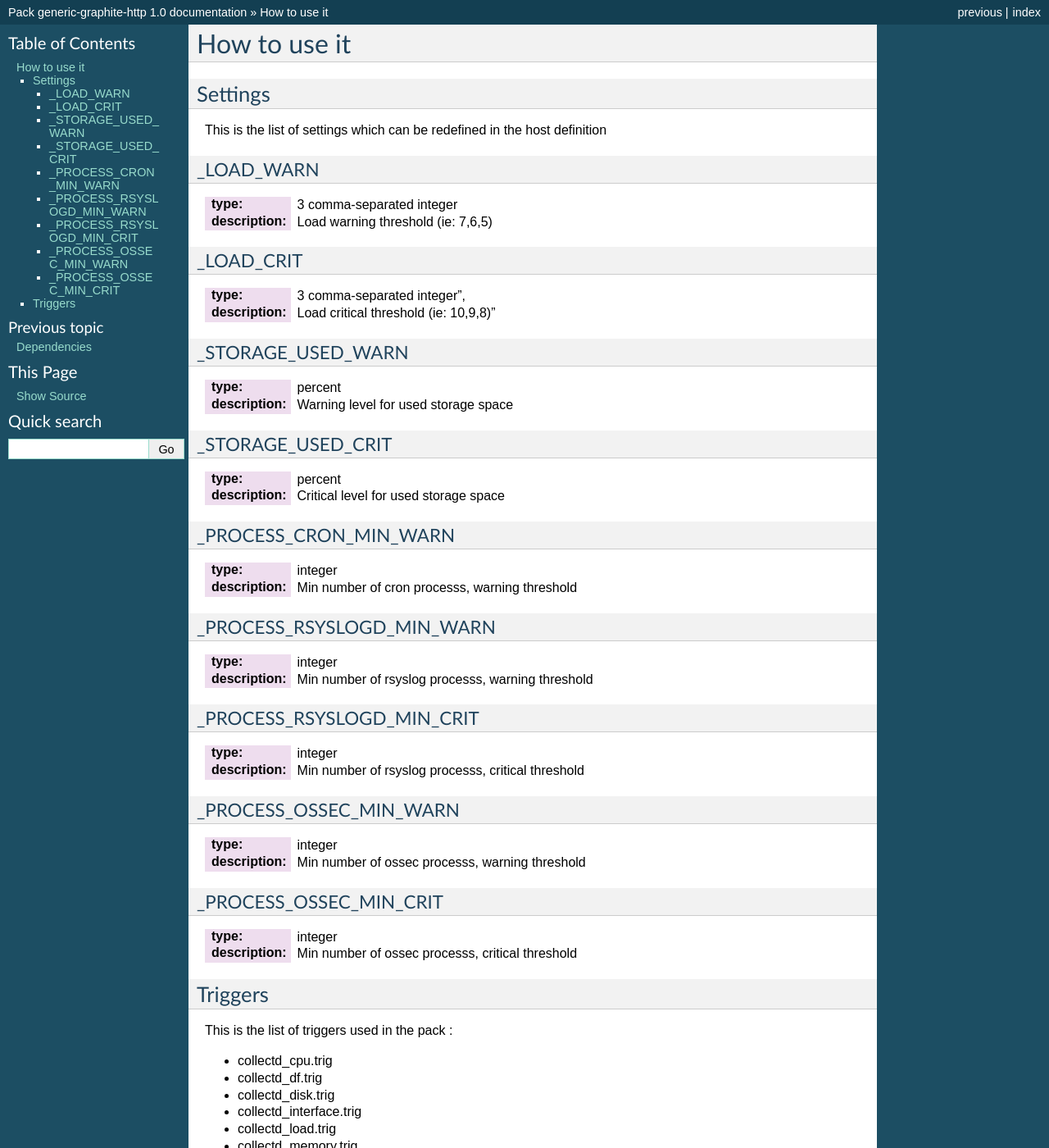
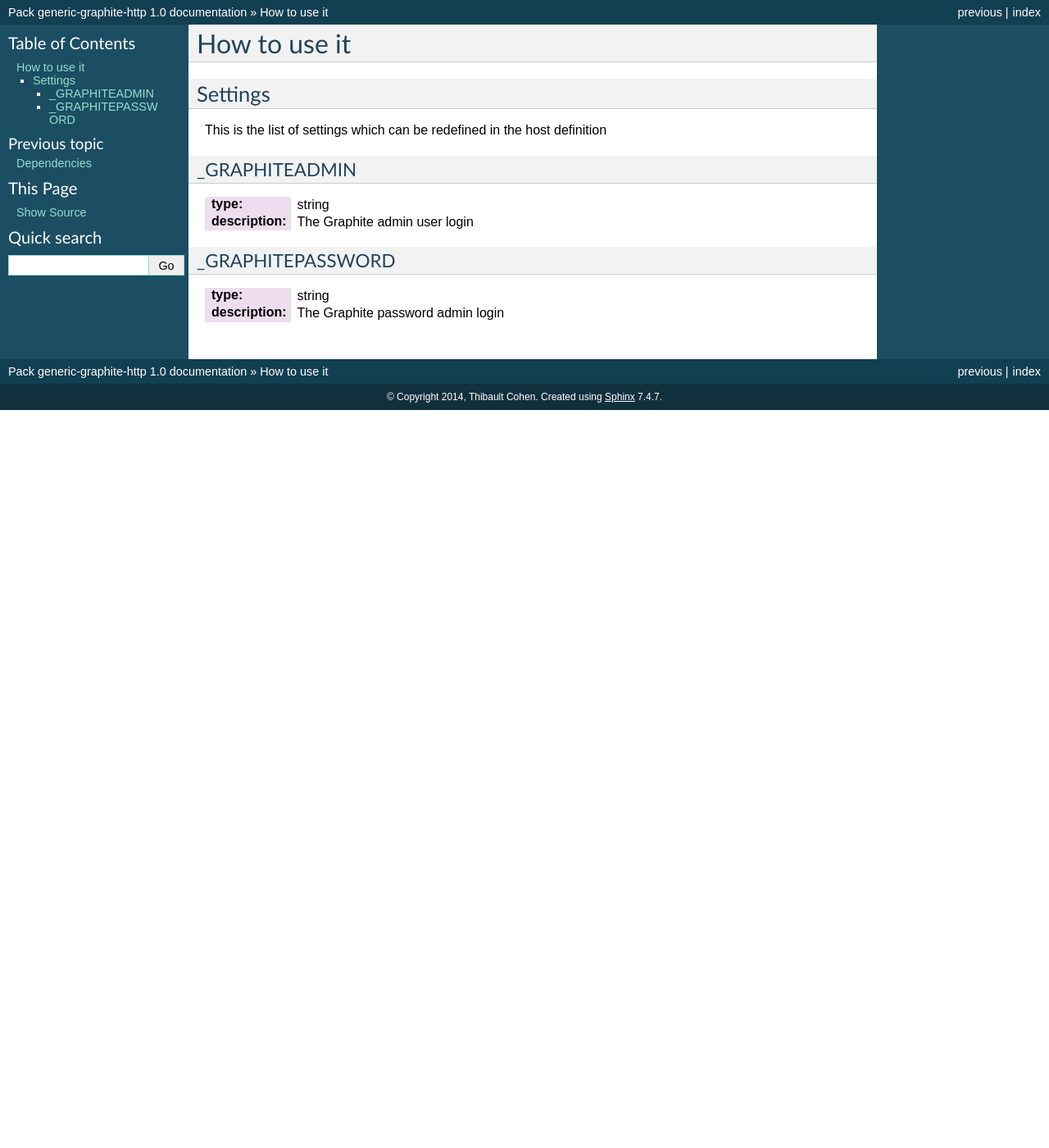
Before and after one commit to savoirfairelinux/monitoring-tools, a Sphinx documentation site: the page built from doc/source/howtouseit.rst, in a window 1280 px wide and 1400 px high. Shown: the whole window at 82% size. Built offline with Sphinx 7.4.7, drawn with Linux system fonts in a browser that asks for light colours; some of the changed text lies outside the part shown.

Commit message:
Add layout

```diff
--- a/doc/source/howtouseit.rst
+++ b/doc/source/howtouseit.rst
@@ -7,81 +7,15 @@ Settings
 
 This is the list of settings which can be redefined in the host definition
 
-_LOAD_WARN
-----------
+_GRAPHITEADMIN
+---------------
 
-:type:              3 comma-separated integer
-:description:       Load warning threshold (ie: 7,6,5)
+:type:              string
+:description:       The Graphite admin user login
 
 
-_LOAD_CRIT
-----------
-
-:type:              3 comma-separated integer",
-:description:        Load critical threshold (ie: 10,9,8)"
-
-
-_STORAGE_USED_WARN
+_GRAPHITEPASSWORD
 ------------------
 
-:type:              percent
-:description:       Warning level for used storage space
-
-
-_STORAGE_USED_CRIT
-------------------
-
-:type:              percent
-:description:       Critical level for used storage space
-
-
-_PROCESS_CRON_MIN_WARN
-----------------------
-
-:type:              integer
-:description:       Min number of cron processs, warning threshold
-
-
-
-_PROCESS_RSYSLOGD_MIN_WARN
---------------------------
-
-:type:              integer
-:description:       Min number of rsyslog processs, warning threshold
-
-
-_PROCESS_RSYSLOGD_MIN_CRIT
---------------------------
-
-:type:              integer
-:description:       Min number of rsyslog processs, critical threshold
-
-
-_PROCESS_OSSEC_MIN_WARN
------------------------
-
-:type:              integer
-:description:       Min number of ossec processs, warning threshold
-
-
-_PROCESS_OSSEC_MIN_CRIT
------------------------
-
-:type:              integer
-:description:       Min number of ossec processs, critical threshold
-
-
-Triggers
-~~~~~~~~
-
-This is the list of triggers used in the pack :
-
-* collectd_cpu.trig
-* collectd_df.trig
-* collectd_disk.trig
-* collectd_interface.trig
-* collectd_load.trig
-* collectd_memory.trig
-* collectd_processes.trig
-* collectd_swap.trig
-* collectd_users.trig
+:type:              string
+:description:       The Graphite password admin login
--- a/doc/source/index.rst
+++ b/doc/source/index.rst
@@ -3,8 +3,8 @@
    You can adapt this file completely to your liking, but it should at least
    contain the root `toctree` directive.
 
-Welcome to Pack generic-dhcp's documentation!
-==============================================
+Welcome to Pack generic-graphite-http's documentation!
+=======================================================
 
 Contents:
 
```
Also changed, not shown: 4 other files.
